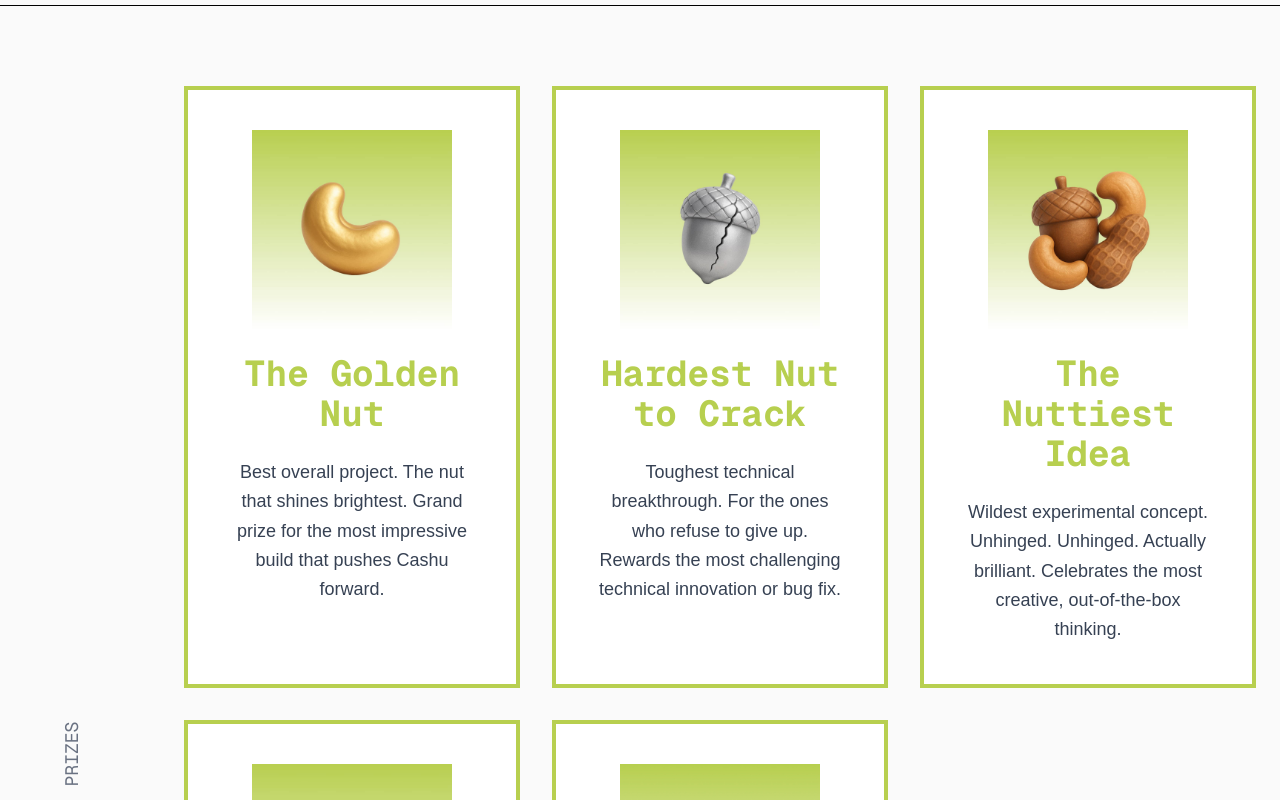
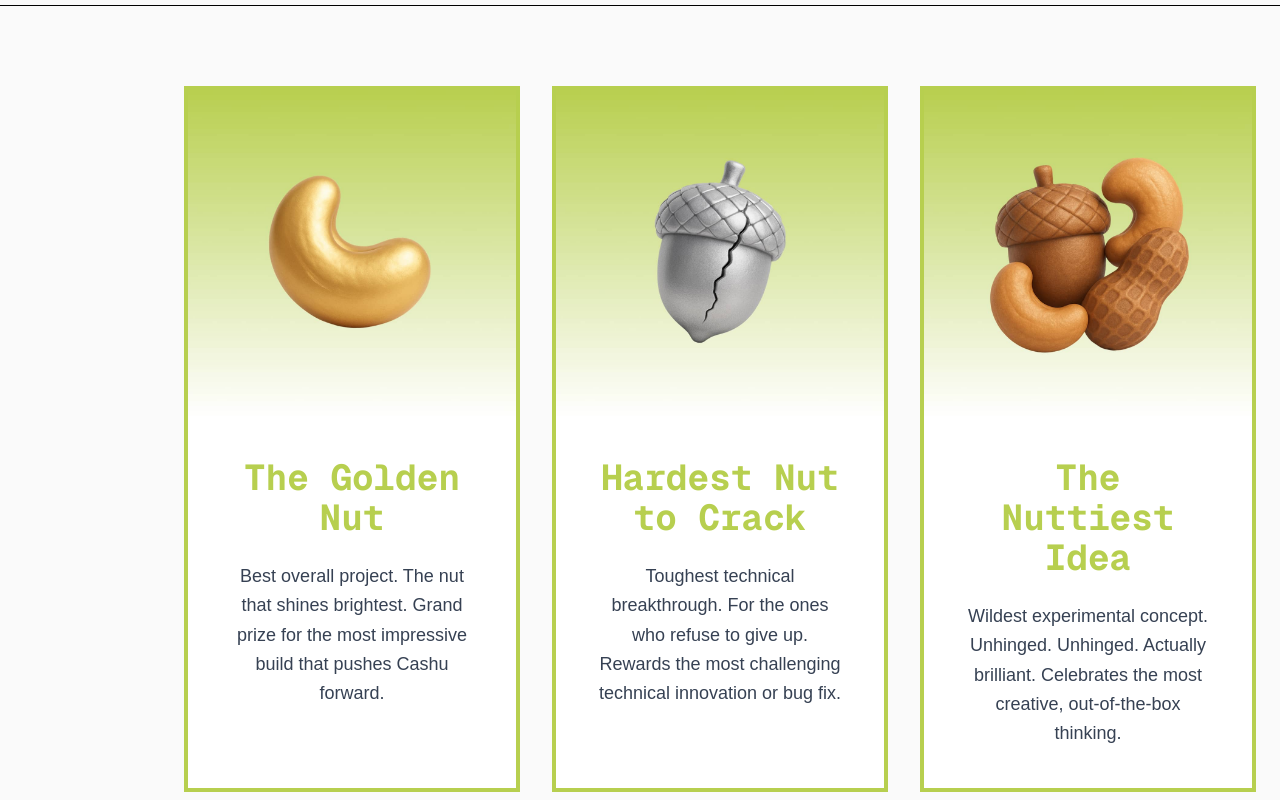
Before and after one commit to cashubtc/nut-november, a Next.js app: page / in a window 1280 px wide. Shown: the part 1120-1920 px from the top of the page. Built offline with nearby package versions, Linux system fonts and the light colour scheme.

Commit message:
updated prize images.

```diff
--- a/src/app/components/Prizes.tsx
+++ b/src/app/components/Prizes.tsx
@@ -48,23 +48,25 @@
             {prizes.map((prize, index) => (
               <div
                 key={index}
-                className="bg-white border-4 border-[#B7CF4F] p-10 flex flex-col"
+                className="bg-white border-4 border-[#B7CF4F] flex flex-col overflow-hidden"
               >
-                <div className="mb-6 flex justify-center">
+                <div className="w-full">
                   <Image
                     src={prize.image}
                     alt={prize.name}
                     width={200}
                     height={200}
-                    className="w-full max-w-[200px] h-auto aspect-square object-cover"
+                    className="w-full h-auto aspect-square object-cover"
                   />
                 </div>
+                <div className="p-10 flex flex-col flex-grow">
                   <h3 className="text-3xl sm:text-4xl font-bold text-[#B7CF4F] mb-6 text-center font-mono">
                     {prize.name}
                   </h3>
                   <p className="text-lg text-gray-700 leading-relaxed text-center flex-grow">
                     {prize.description}
                   </p>
+                </div>
               </div>
             ))}
           </div>
```
Lines whose indentation alone changed are shown as unchanged.
